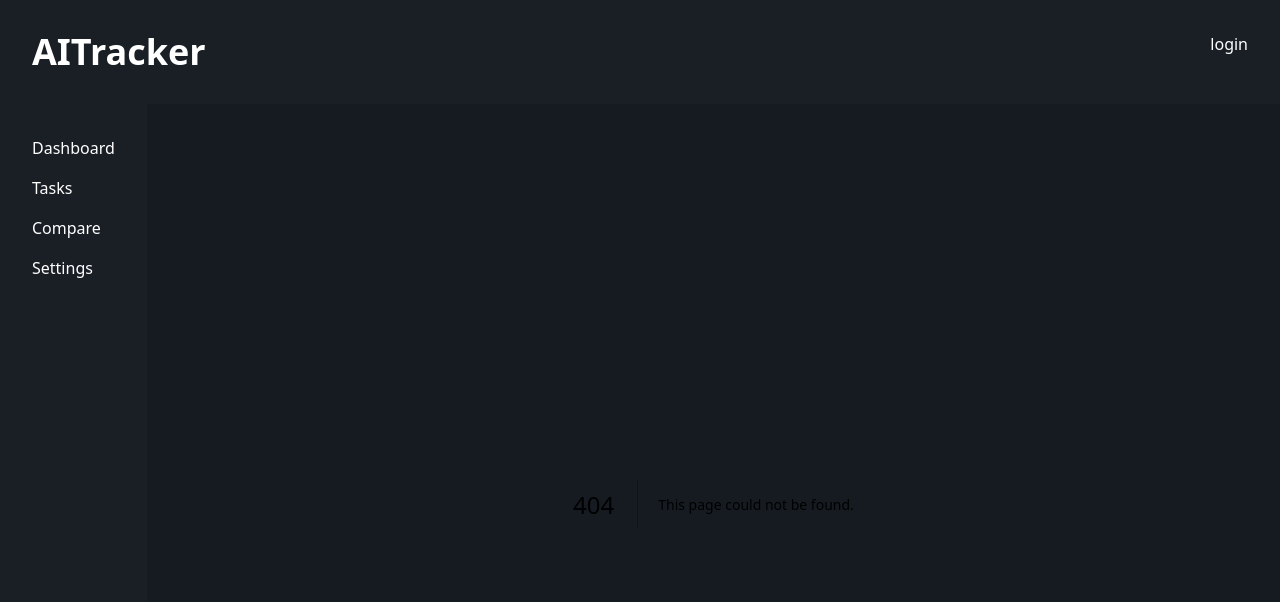
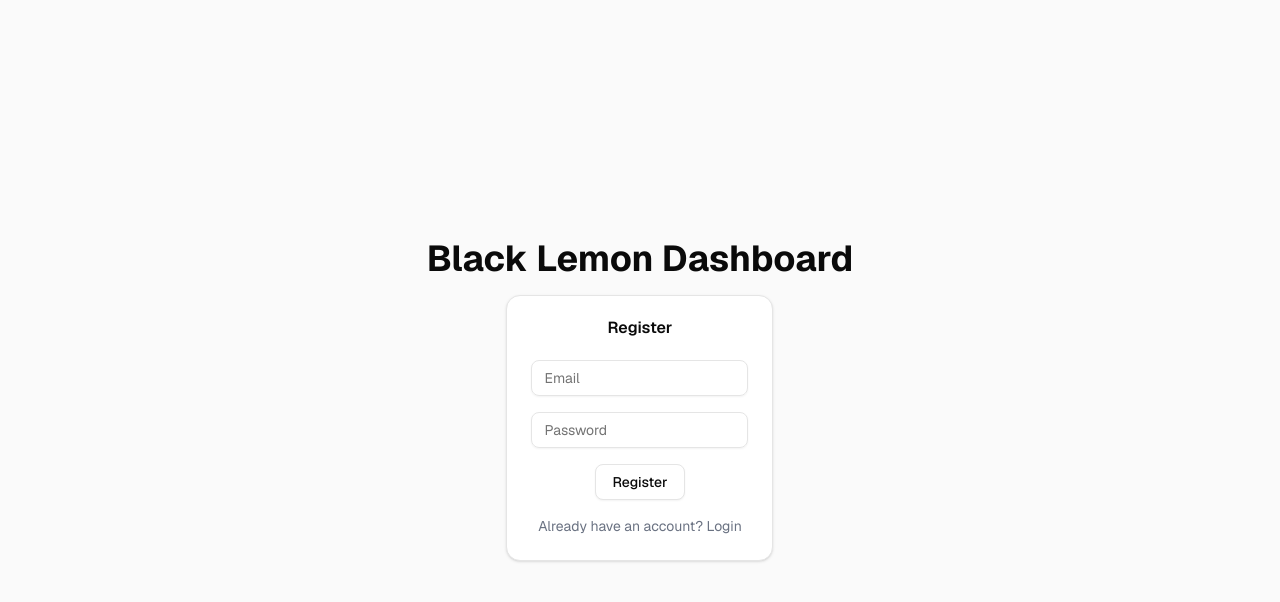
Before and after one commit to xXWebDevzXx/bl_dashboard, a Next.js app: page /register in a window 1280 px wide. Before the commit this address had no page. Shown: the top 602 px of the page. Built offline with nearby package versions, Linux system fonts and the light colour scheme.

Commit message:
det virker

```diff
--- a/app/ConditionalLayout.tsx
+++ b/app/ConditionalLayout.tsx
@@ -8,8 +8,9 @@ export default function ConditionalLayout({ children }: { children: React.ReactN
   const pathname = usePathname();
   const isLoginPage = pathname === "/login";
   const isAuthDemoPage = pathname === "/auth-demo";
+  const isRegisterPage = pathname === "/register";
 
-  if (isLoginPage || isAuthDemoPage) {
+  if (isLoginPage || isAuthDemoPage || isRegisterPage) {
     return <>{children}</>;
   }
 
--- /dev/null
+++ b/app/api/register/route.ts
@@ -0,0 +1,51 @@
+import { NextResponse } from "next/server";
+import { PrismaClient } from "../../generated/prisma/client";
+
+const prisma = new PrismaClient();
+
+export async function POST(request: Request) {
+  try {
+    const body = await request.json();
+
+    const { email, password } = body;
+
+    // Validate email and password
+    if (!email || !password) {
+      return NextResponse.json({ error: "Email and password are required" }, { status: 400 });
+    }
+
+    // Check if email has @obsidianagency.com domain
+    if (!email.endsWith("@obsidianagency.com")) {
+      return NextResponse.json({ error: "Invalid email domain" }, { status: 400 });
+    }
+
+
+
+    // Check if email exists in the database
+    const user = await prisma.user.findUnique({
+      where: { email },
+    });
+
+    if (user) {
+      return NextResponse.json({ error: "Email already exists" }, { status: 409 });
+    }
+
+    //create new user
+    await prisma.user.create({
+      data: {
+        email,
+        password,
+        username: "defaultUsername",
+        role: "user",
+        createdAt: 1,
+        updatedAt: 1,
+
+      },
+    });
+
+    return NextResponse.json({ message: "Register successful" }, { status: 200 });
+  } catch (error) {
+    console.error("Error during register:", error);
+    return NextResponse.json({ error: "Internal server error" }, { status: 500 });
+  }
+}
--- /dev/null
+++ b/app/register/page.tsx
@@ -0,0 +1,13 @@
+import React from 'react'
+import RegisterForm from '@/components/RegisterForm';
+
+export default function register() {
+  return (
+      <div className="flex min-h-screen items-center justify-center bg-zinc-50 font-sans dark:bg-black">
+        <main className="flex flex-col items-center justify-center gap-4">
+          <h1 className="text-4xl font-bold">Black Lemon Dashboard</h1>
+          <RegisterForm />
+        </main>
+      </div>
+  );
+}
--- /dev/null
+++ b/components/RegisterForm.tsx
@@ -0,0 +1,58 @@
+"use client";
+import Link from "next/link";
+import { useState } from "react";
+import { Button } from "./ui/button";
+import { Card, CardContent, CardHeader, CardTitle } from "./ui/card";
+import { Input } from "./ui/input";
+import { useRouter } from "next/navigation";
+
+function RegisterForm() {
+  const [email, setEmail] = useState("");
+  const [password, setPassword] = useState("");
+  const [error, setError] = useState<string | null>(null);
+  const router = useRouter();
+  const handleRegister = async () => {
+    try {
+      const response = await fetch("/api/register", {
+        method: "POST",
+        headers: {
+          "Content-Type": "application/json",
+        },
+        body: JSON.stringify({ email, password }),
+      });
+
+      const data = await response.json();
+
+      if (response.ok) {
+        console.log("Register successful:");
+        router.push("/login");
+      } else {
+        setError(data.error || "Register failed");
+      }
+    } catch (err) {
+      console.error("Error during register:", err);
+      setError("An unexpected error occurred");
+    }
+  };
+
+  return (
+    <Card>
+      <CardHeader className="flex flex-col items-center justify-center">
+        <CardTitle>Register</CardTitle>
+      </CardHeader>
+      <CardContent className="flex flex-col items-center justify-center gap-4">
+        <Input type="email" placeholder="Email" value={email} onChange={(e) => setEmail(e.target.value)} />
+        <Input type="password" placeholder="Password" value={password} onChange={(e) => setPassword(e.target.value)} />
+        {error && <p className="text-red-500 text-sm">{error}</p>}
+        <Button onClick={handleRegister} variant="outline">
+          Register
+        </Button>
+        <Link href="/login" className="text-sm text-gray-500">
+          Already have an account? Login
+        </Link>
+      </CardContent>
+    </Card>
+  );
+}
+
+export default RegisterForm;
```
Also changed, not shown: 2 other files (tests, documents, lock files or other folders).
